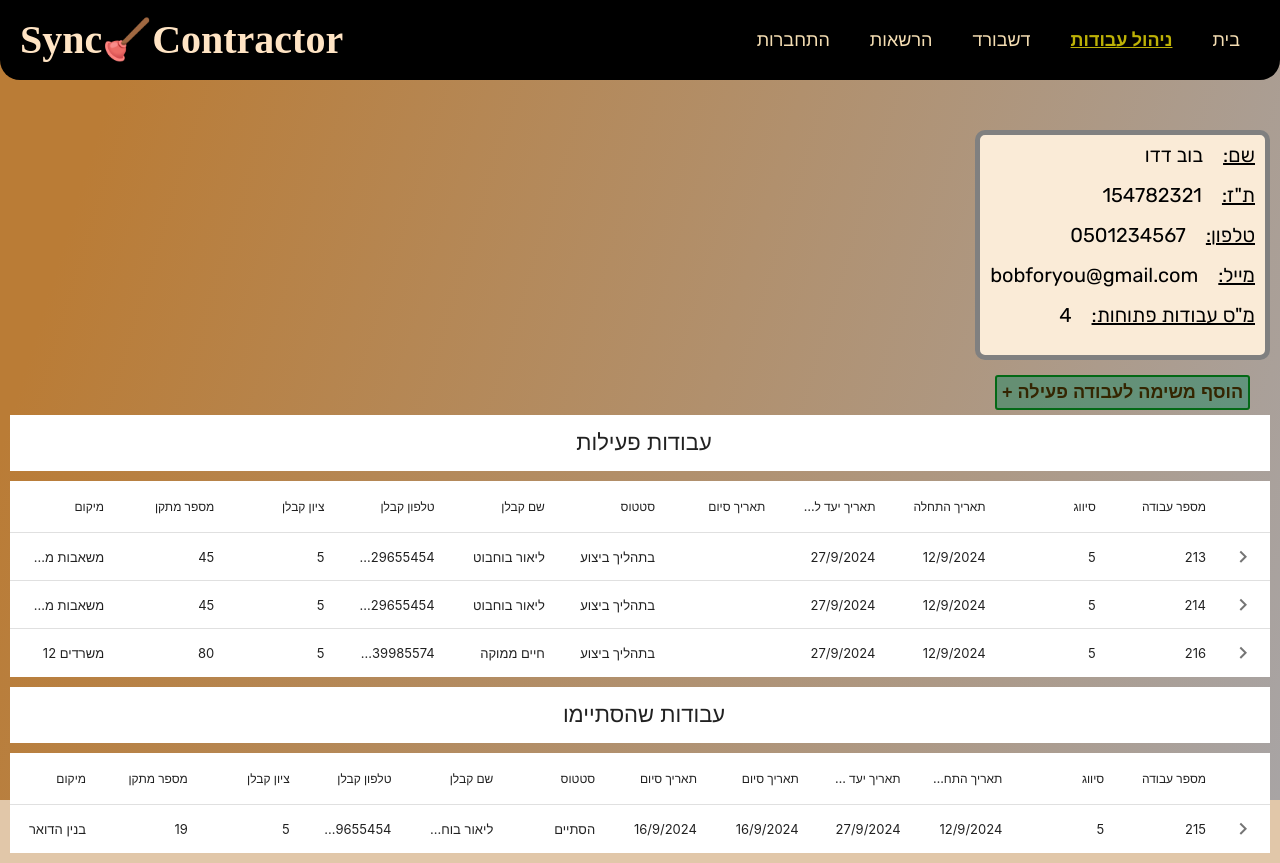
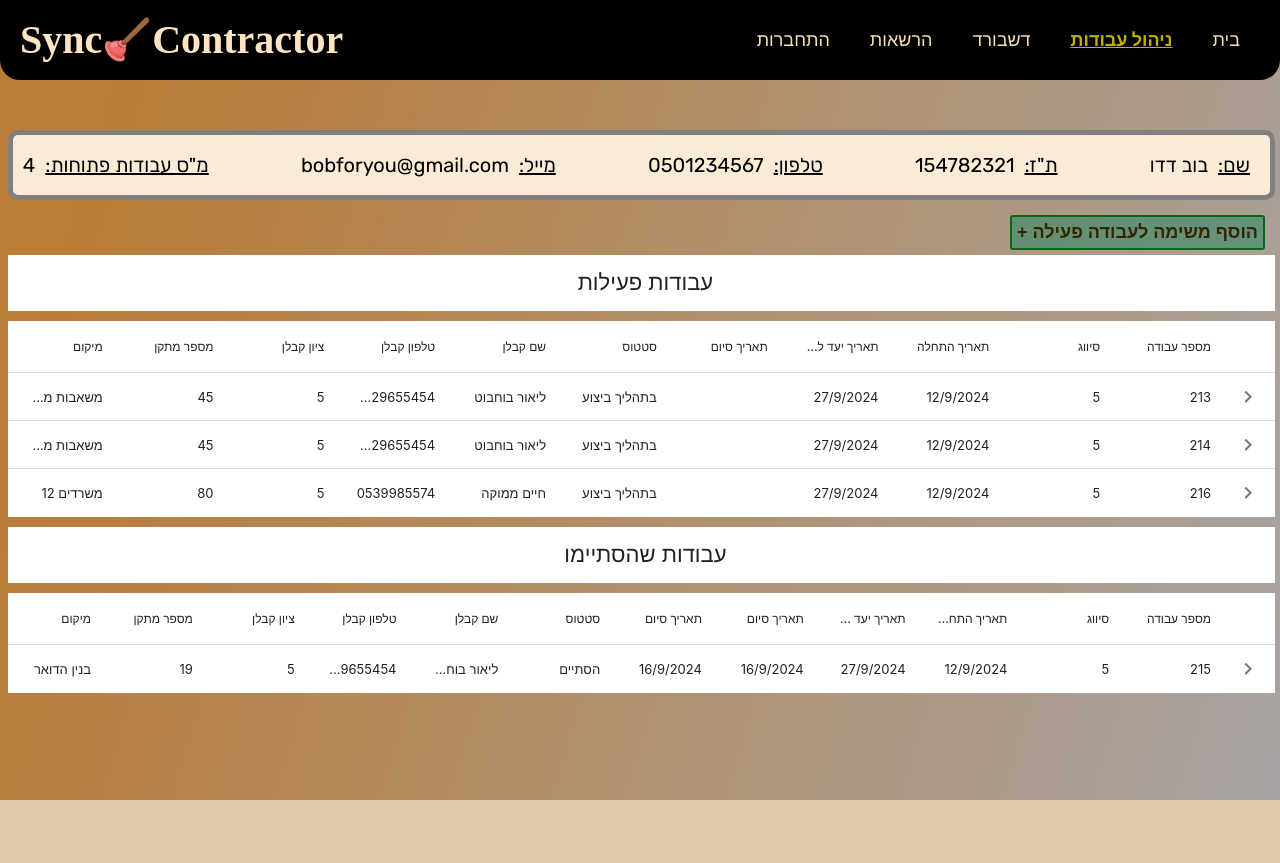
Before and after one commit to anz-davar/sync-contractor, a React (Vite) app: page /managementTable in a window 1280 px wide. After the commit the page ends 800 px from the top, so only its background shows below. Built offline with nearby package versions, Linux system fonts and the light colour scheme.

Commit message:
-personal details in management page style fix

```diff
--- a/src/pages/ManagementPage.jsx
+++ b/src/pages/ManagementPage.jsx
@@ -14,11 +14,9 @@ export const ManagementPage = () => {
   const [isOpen, setIsOpen] = useState(false);
 
   return <main className="main-container contractor-main-container">
-    <div>
-      <PersonalDetails user={user} />
-      <button className="add-work-btn" onClick={() => setIsOpen(true)} >הוסף משימה לעבודה פעילה +</button>
-      {/* TODO: Add filter, choose from drop down and will show relevant search options */}
-    </div>
+    <PersonalDetails user={user} />
+    <button className="add-work-btn" onClick={() => setIsOpen(true)} >הוסף משימה לעבודה פעילה +</button>
+    {/* TODO: Add filter, choose from drop down and will show relevant search options */}
     <WorkTable isManager={user.isManager}
       data={activeTableData}
       isDone={false} />
--- a/src/styles/pages/_managementTable.scss
+++ b/src/styles/pages/_managementTable.scss
@@ -2,7 +2,8 @@
     display: flex;
     justify-content: flex-start;
     align-items: flex-start;
-    margin: 0 10px;
+    margin: 0px 5px;
+    width: 99%;
 
     .add-work-container {
         display: flex;
@@ -19,7 +20,7 @@
             font-size: 20px;
             align-content: center;
 
-            :hover {
+            &:hover {
                 cursor: pointer;
             }
         }
@@ -27,29 +28,32 @@
 
     .info-headers-container {
         display: flex;
-        flex-direction: column;
+        flex-direction: row;
+        justify-content: space-between;
+        flex-wrap: wrap;
         background-color: antiquewhite;
-        padding: 10px;
+        padding: 20px 10px;
         border: 5px solid gray;
         margin: 0 0 10px 0;
         border-radius: 10px;
+        width: 100%;
 
         .info-header-set {
             display: flex;
-            height: 30px;
             flex-direction: row;
-            margin: 0 0 10px 0;
+            margin: 0 10px 0 0;
         }
 
         .info-header-style {
             font-size: 20px;
             font-weight: 400;
             text-decoration: underline;
-            margin: 0 0 0 20px;
+            margin: 0 0 0 10px;
         }
 
         .info-item-style {
             font-size: 20px;
+            margin: 0;
         }
     }
 
```
Also changed, not shown: src/pages/ContractorTable.jsx (deleted, +0 -43 lines), src/routes.jsx (deleted, +0 -14 lines).
